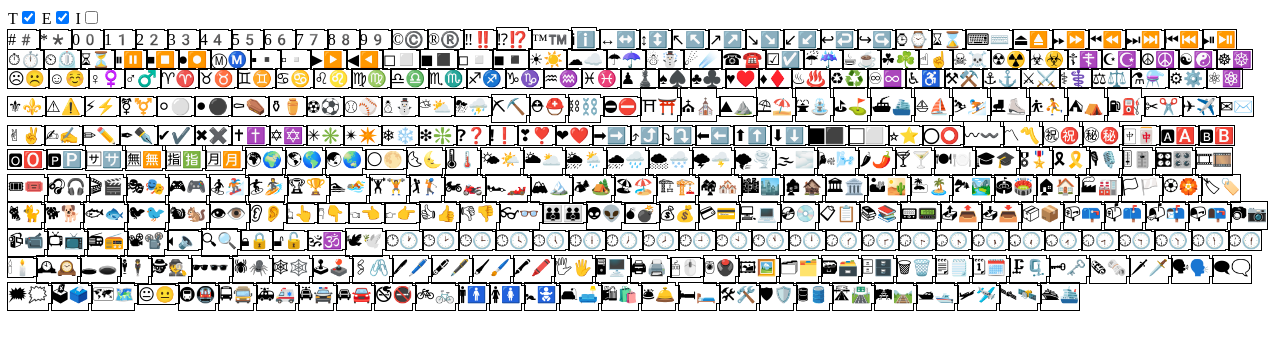
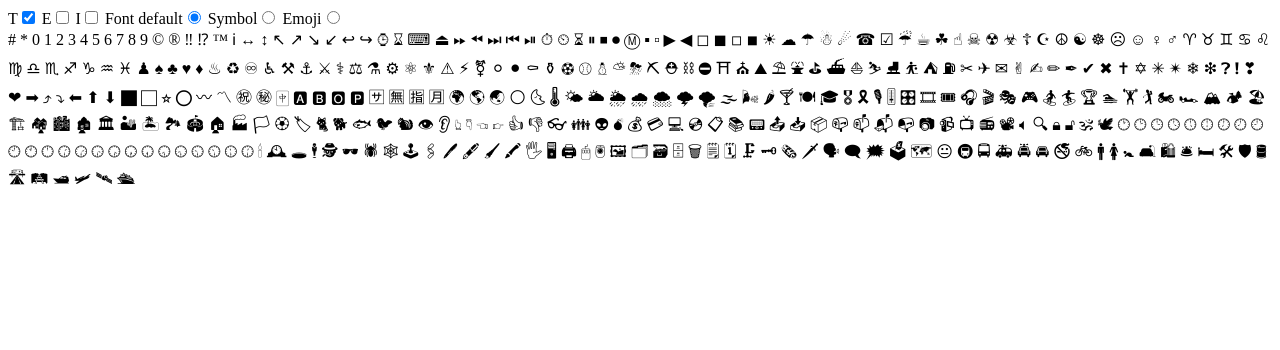
Before and after one commit to myfonj/myfonj.github.io, a Jekyll site: the page tst/emoji-variation-sequences-render-test-compact.html, which Jekyll copies as it is, in a window 1280 px wide. Shown: the top 350 px of the page. Built offline with Jekyll 4.4.1, drawn with Linux system fonts in a browser that asks for light colours.

Commit message:
Update emoji-variation-sequences-render-test-compact.html
Explicit fonts set.

```diff
--- a/tst/emoji-variation-sequences-render-test-compact.html
+++ b/tst/emoji-variation-sequences-render-test-compact.html
@@ -9,10 +9,17 @@ p>span:first-child { display: inline-block; xwidth: 3rem; text-align: center;}
 [T]:not(:checked) ~ * p > span:first-child > span:first-child,
 [E]:not(:checked) ~ * p > span:first-child > span:last-child,
 [I]:not(:checked) ~ * p > span:last-child { display: none; }
+[SS]:checked ~ * p { font-family: Segoe UI Symbol; }
+[SE]:checked ~ * p { font-family: Segoe UI Emoji; }
 
-:checked + :checked ~ * p { outline: 1px solid; }
+input:not([name]):checked ~ :not([name]):checked ~ * p { outline: 1px solid; }
 </style>
-T<input T type="checkbox" checked> E<input E type="checkbox" checked> I<input I type="checkbox">
+T<input T type="checkbox" checked>
+E<input E type="checkbox">
+I<input I type="checkbox">
+Font default<input type="radio" name="f" checked>
+Symbol<input SS type="radio" name="f">
+Emoji<input SE type="radio" name="f">
 <main>
 <p><span><span>&#x0023;&#xFE0E;</span><span>&#x0023;&#xFE0F;</span></span><span>(1.1)	NUMBER SIGN</span>
 <p><span><span>&#x002A;&#xFE0E;</span><span>&#x002A;&#xFE0F;</span></span><span>(1.1)	ASTERISK</span>
```
